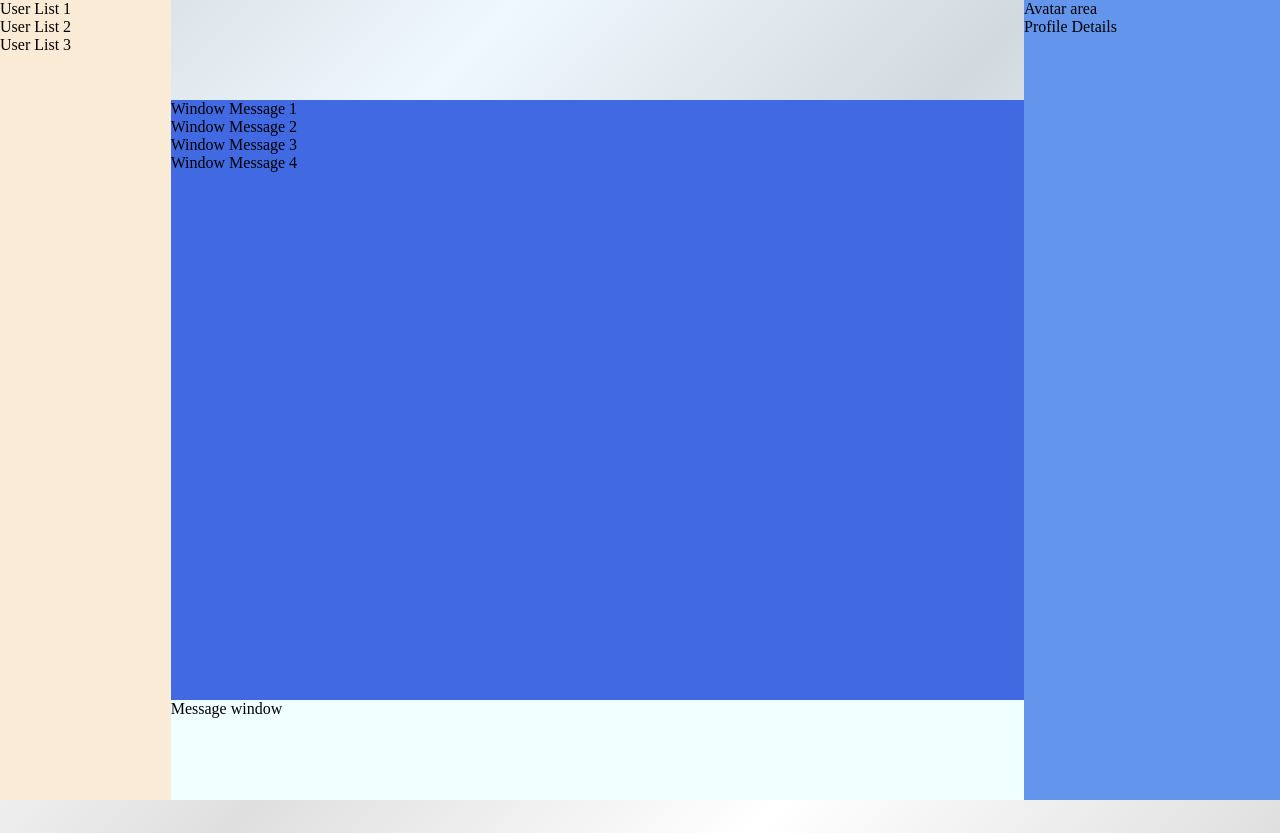
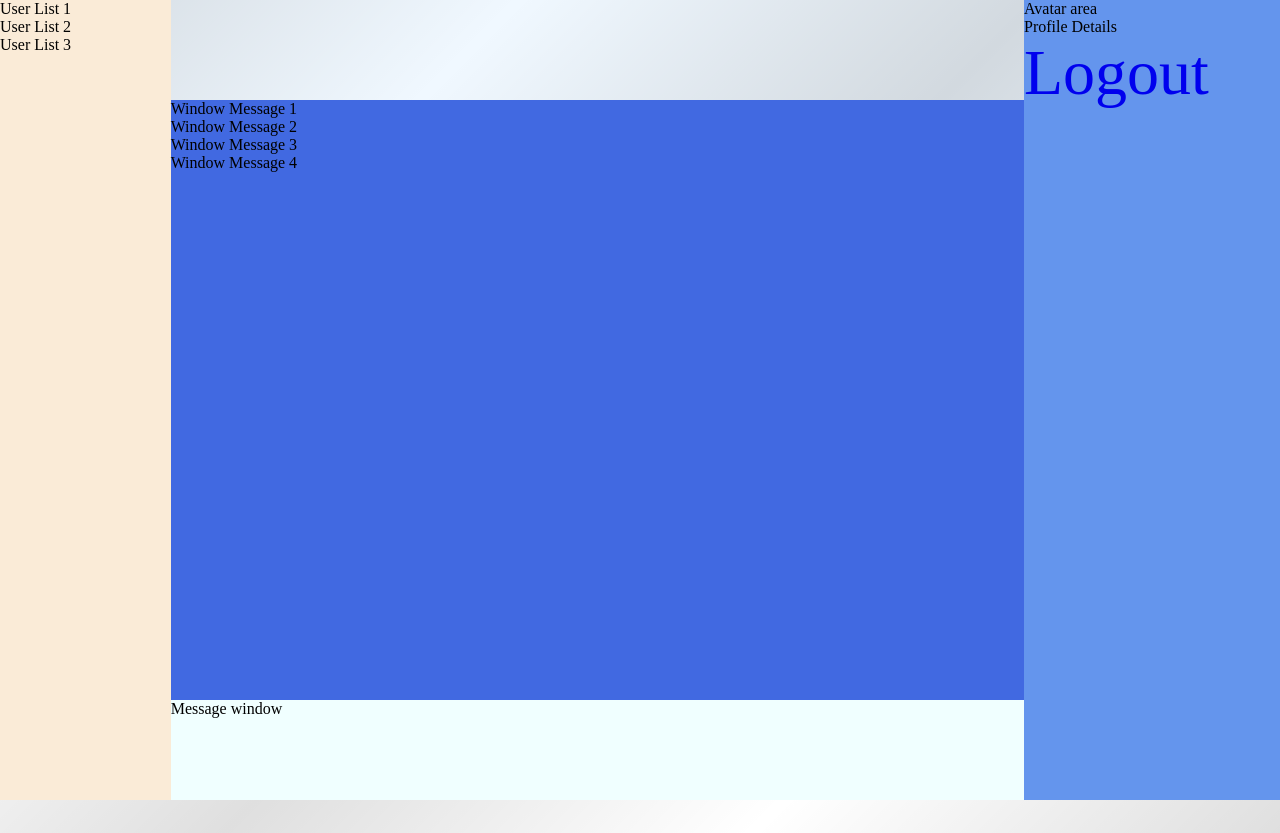
Before and after one commit to tw427/aprl-messaging-app, a React (Vite) app: page /home in a window 1280 px wide. Built offline with nearby package versions, Linux system fonts and the light colour scheme.

Commit message:
Add logout button to clear sessionStorage and our user state information to log a user out of the app

```diff
--- a/src/components/account-form.jsx
+++ b/src/components/account-form.jsx
@@ -22,7 +22,7 @@ const AccountForm = () => {
       setUser({ id: id, username: username });
       navigate("/home");
     }
-  }, [setUser]);
+  }, [setUser, navigate]);
 
   useEffect(() => {
     function handleStatus(result) {
--- a/src/components/home/profile.jsx
+++ b/src/components/home/profile.jsx
@@ -1,11 +1,33 @@
+import { useContext } from "react";
+import { useNavigate, Link } from "react-router-dom";
 import "../../styles/home/profile.css";
+import { UserContext } from "../../context/userContext";
 
 const Profile = () => {
+  const { setUser } = useContext(UserContext);
+  const navigate = useNavigate();
+
+  function logout() {
+    sessionStorage.clear();
+    setUser({});
+    navigate("/");
+  }
+
   return (
     <>
       <section id="profile-card">
         <div id="profile-avatar">Avatar area</div>
         <div id="profile-details">Profile Details</div>
+        <Link
+          id="logout"
+          to={"/"}
+          onClick={(e) => {
+            e.preventDefault();
+            logout();
+          }}
+        >
+          Logout
+        </Link>
       </section>
     </>
   );
```
